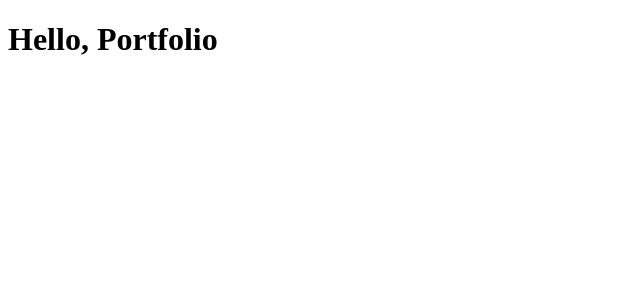
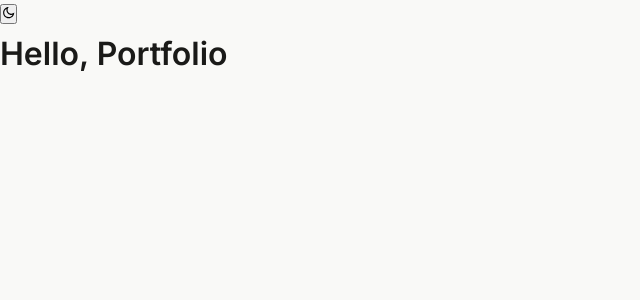
Before and after one commit to ImeshMunasinghe/my-portfolio, a React (Vite) app: page / in a window 1280 px wide. Shown: the top 300 px of the page, without its empty margins (0-640 px from the left). Built offline with nearby package versions, Linux system fonts and the light colour scheme.

Commit message:
feat: add design token system and light/dark theme toggle

```diff
--- a/index.html
+++ b/index.html
@@ -5,6 +5,12 @@
     <link rel="icon" type="image/svg+xml" href="/favicon.svg" />
     <meta name="viewport" content="width=device-width, initial-scale=1.0" />
     <title>my-portfolio</title>
+    <link rel="preconnect" href="https://fonts.googleapis.com" />
+    <link rel="preconnect" href="https://fonts.gstatic.com" crossorigin />
+    <link
+      href="https://fonts.googleapis.com/css2?family=Inter:wght@400;500;600&display=swap"
+      rel="stylesheet"
+    />
   </head>
   <body>
     <div id="root"></div>
--- a/package.json
+++ b/package.json
@@ -11,7 +11,8 @@
   },
   "dependencies": {
     "react": "^19.2.6",
-    "react-dom": "^19.2.6"
+    "react-dom": "^19.2.6",
+    "react-icons": "^5.6.0"
   },
   "devDependencies": {
     "@eslint/js": "^10.0.1",
--- a/src/App.tsx
+++ b/src/App.tsx
@@ -1,6 +1,24 @@
+import { useState, useEffect } from 'react';
+import { RiSunLine, RiMoonLine } from 'react-icons/ri';
+
+type Theme = 'light' | 'dark';
+
 function App() {
+  const [theme, setTheme] = useState<Theme>('light');
+
+  useEffect(() => {
+    document.documentElement.setAttribute('data-theme', theme);
+  }, [theme]);
+
+  const toggleTheme = () => {
+    setTheme(prev => (prev === 'light' ? 'dark' : 'light'));
+  };
+
   return (
     <div>
+      <button onClick={toggleTheme}>
+        {theme === 'light' ? <RiMoonLine /> : <RiSunLine />}
+      </button>
       <h1>Hello, Portfolio</h1>
     </div>
   );
--- a/src/index.css
+++ b/src/index.css
@@ -0,0 +1,96 @@
+:root {
+  /* Typography */
+  --font-sans: 'Inter', system-ui, -apple-system, sans-serif;
+  --font-mono: 'JetBrains Mono', 'Fira Code', monospace;
+
+  --text-xs:   0.75rem;
+  --text-sm:   0.875rem;
+  --text-base: 1rem;
+  --text-lg:   1.125rem;
+  --text-xl:   1.25rem;
+  --text-2xl:  1.5rem;
+  --text-3xl:  1.875rem;
+  --text-4xl:  2.25rem;
+
+  /* Spacing scale */
+  --space-1:  0.25rem;
+  --space-2:  0.5rem;
+  --space-3:  0.75rem;
+  --space-4:  1rem;
+  --space-6:  1.5rem;
+  --space-8:  2rem;
+  --space-12: 3rem;
+  --space-16: 4rem;
+  --space-24: 6rem;
+
+  /* Layout */
+  --max-width: 720px;
+  --radius-sm: 4px;
+  --radius-md: 8px;
+  --radius-lg: 16px;
+
+  /* Transitions */
+  --transition-fast:   150ms ease;
+  --transition-base:   250ms ease;
+  --transition-slow:   400ms ease;
+}
+
+/*LIGHT THEME (default)*/
+
+[data-theme='light'] {
+  --color-bg:          #f9f9f7;
+  --color-surface:     #ffffff;
+  --color-border:      #e8e8e4;
+  --color-text-primary:   #1a1a18;
+  --color-text-secondary: #6b6b63;
+  --color-text-muted:     #9a9a91;
+  --color-accent:      #2563eb;
+  --color-accent-hover:#1d4ed8;
+}
+
+/*DARK THEME */
+
+[data-theme='dark'] {
+  --color-bg:          #111110;
+  --color-surface:     #1c1c1a;
+  --color-border:      #2a2a28;
+  --color-text-primary:   #f0f0ec;
+  --color-text-secondary: #a0a099;
+  --color-text-muted:     #6b6b63;
+  --color-accent:      #60a5fa;
+  --color-accent-hover:#93c5fd;
+}
+
+/*BASE RESET & GLOBALS */
+
+*, *::before, *::after {
+  box-sizing: border-box;
+  margin: 0;
+  padding: 0;
+}
+
+html {
+  font-size: 16px;
+  transition:
+    background-color var(--transition-slow),
+    color var(--transition-slow);
+}
+
+body {
+  font-family: var(--font-sans);
+  font-size: var(--text-base);
+  line-height: 1.7;
+  background-color: var(--color-bg);
+  color: var(--color-text-primary);
+  -webkit-font-smoothing: antialiased;
+}
+
+a {
+  color: var(--color-accent);
+  text-decoration: none;
+  transition: color var(--transition-fast);
+}
+
+a:hover {
+  color: var(--color-accent-hover);
+}
```
Also changed, not shown: 1 other file (tests, documents, lock files or other folders).
